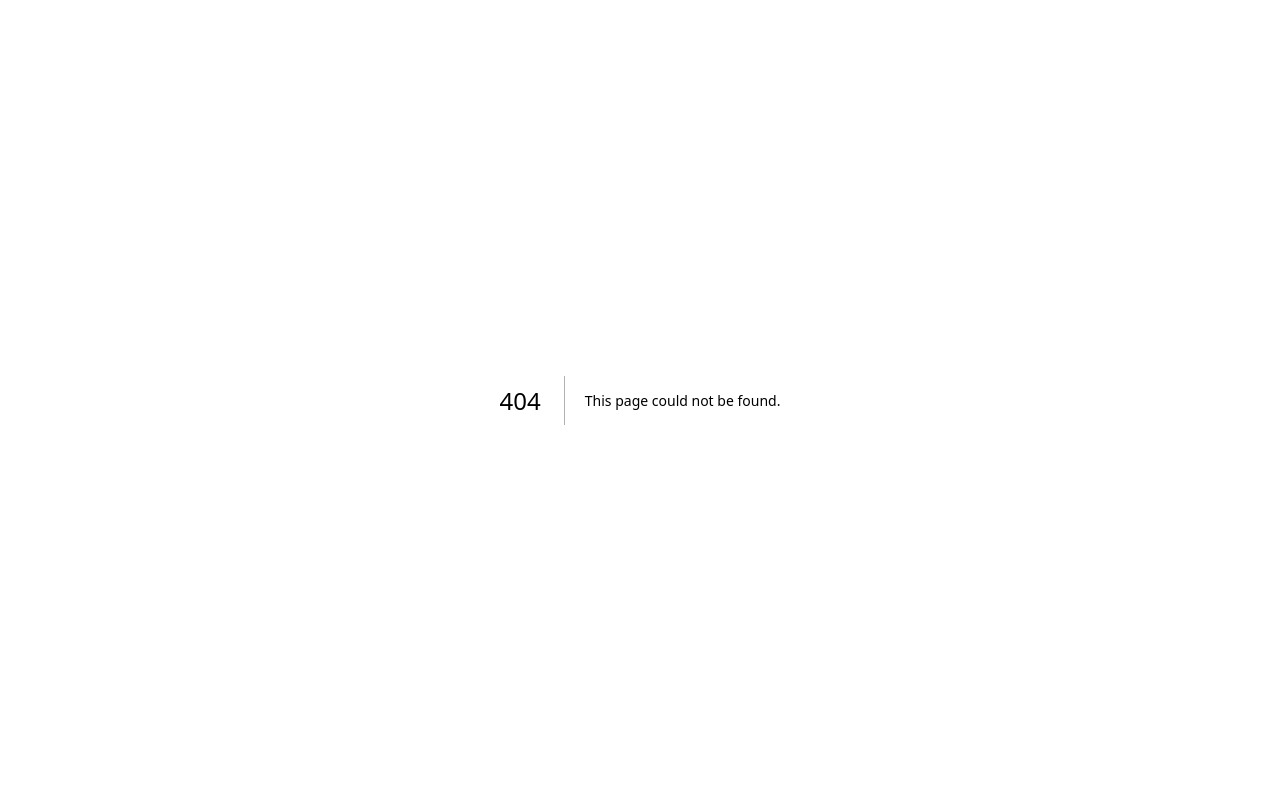
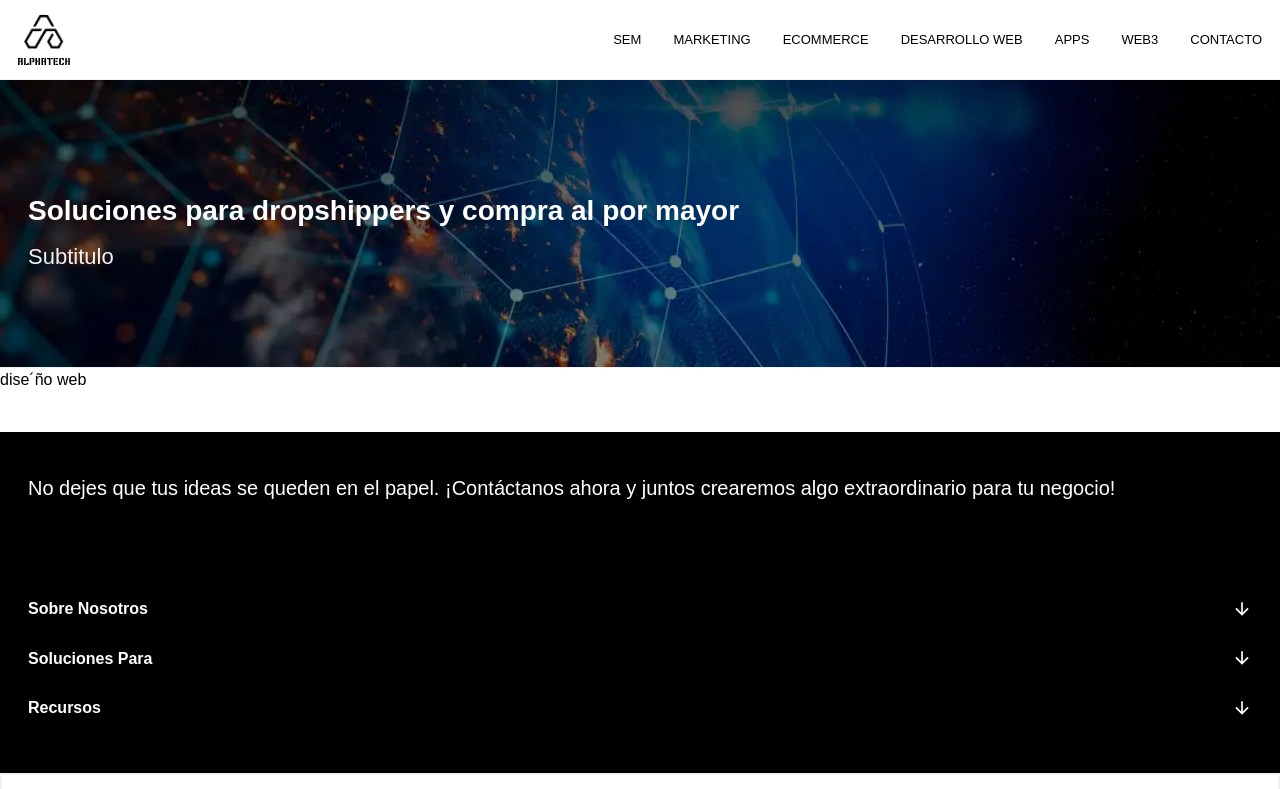
Before and after one commit to biigkeviindev/mainarquetype, a Next.js app: page /services/diseno-web in a window 1280 px wide. Before the commit this address had no page. Shown: the top 789 px of the page. Built offline with nearby package versions, Linux system fonts and the light colour scheme.

Commit message:
feat: add release candidate

```diff
--- /dev/null
+++ b/packages/LandingSdk/LandHeader.tsx
@@ -0,0 +1,30 @@
+import React from "react";
+import Layout from "../Layout/Layout";
+
+const LandHeader = ({ title, subtitle }: any) => {
+  const sectionStyle = {
+    backgroundImage: 'url("/bg-banner.webp")',
+    backgroundSize: "cover",
+    backgroundPosition: "center",
+    paddingBottom: "12px",
+    borderBottom: "1px solid #f1f2f3",
+  };
+
+  return (
+    <Layout>
+      <section
+        style={sectionStyle}
+        className="container flex items-center justify-center mx-auto py-10 px-7 h-72"
+      >
+        <div className="flex flex-col w-full h-full justify-center ">
+          <h1 className="text-[28px] text-white font-bold">{title}</h1>
+          <h2 className="text-[22px] text-[#f1f2f3] font-medium mt-3">
+            {subtitle}
+          </h2>
+        </div>
+      </section>
+    </Layout>
+  );
+};
+
+export default LandHeader;
--- a/packages/Main/constants/common.tsx
+++ b/packages/Main/constants/common.tsx
@@ -9,7 +9,7 @@ export const MENU_ITEMS = [
   },
   {
     content: <span>ECOMMERCE</span>,
-    url: "/services/seo-sem",
+    url: "/services/ecommerce",
   },
   {
     content: <span>DESARROLLO WEB</span>,
--- a/packages/Menu/Menu.tsx
+++ b/packages/Menu/Menu.tsx
@@ -75,11 +75,6 @@ const Menu = ({ items }: MenuProps) => {
             >
               Hablar con un experto
             </button>
-            {/* <TiThMenu
-              className="cursor-pointer"
-              color={scrollActive ? "white" : "black"}
-              size={22}
-            /> */}
             <MobileMenu
               items={items}
               colorIcon={scrollActive ? "white" : "black"}
--- /dev/null
+++ b/pages/services/apps.tsx
@@ -0,0 +1,22 @@
+import Banner from "@/packages/Banner/Banner";
+import Footer from "@/packages/Footer/Footer";
+import Layout from "@/packages/Layout/Layout";
+import MainBanner from "@/packages/Main/components/MainBanner";
+import MktBanner from "@/packages/Main/components/MktBanner";
+import {
+  linksFooterPage,
+  MainBannerText,
+  MENU_ITEMS,
+} from "@/packages/Main/constants/common";
+import Menu from "@/packages/Menu/Menu";
+
+export default function Home() {
+  return (
+    <main>
+      <Menu items={MENU_ITEMS} />
+      apps
+      <Banner title={MainBannerText} />
+      <Footer links={linksFooterPage} />
+    </main>
+  );
+}
--- /dev/null
+++ b/pages/services/blockchain.tsx
@@ -0,0 +1,22 @@
+import Banner from "@/packages/Banner/Banner";
+import Footer from "@/packages/Footer/Footer";
+import Layout from "@/packages/Layout/Layout";
+import MainBanner from "@/packages/Main/components/MainBanner";
+import MktBanner from "@/packages/Main/components/MktBanner";
+import {
+  linksFooterPage,
+  MainBannerText,
+  MENU_ITEMS,
+} from "@/packages/Main/constants/common";
+import Menu from "@/packages/Menu/Menu";
+
+export default function Home() {
+  return (
+    <main>
+      <Menu items={MENU_ITEMS} />
+      blockchain
+      <Banner title={MainBannerText} />
+      <Footer links={linksFooterPage} />
+    </main>
+  );
+}
--- /dev/null
+++ b/pages/services/diseno-web.tsx
@@ -0,0 +1,27 @@
+import Banner from "@/packages/Banner/Banner";
+import Footer from "@/packages/Footer/Footer";
+import LandHeader from "@/packages/LandingSdk/LandHeader";
+import Layout from "@/packages/Layout/Layout";
+import MainBanner from "@/packages/Main/components/MainBanner";
+import MktBanner from "@/packages/Main/components/MktBanner";
+import {
+  linksFooterPage,
+  MainBannerText,
+  MENU_ITEMS,
+} from "@/packages/Main/constants/common";
+import Menu from "@/packages/Menu/Menu";
+
+export default function Home() {
+  return (
+    <main>
+      <Menu items={MENU_ITEMS} />
+      <LandHeader
+        title="Soluciones para dropshippers y compra al por mayor"
+        subtitle="Subtitulo"
+      />
+      dise´ño web
+      <Banner title={MainBannerText} />
+      <Footer links={linksFooterPage} />
+    </main>
+  );
+}
--- /dev/null
+++ b/pages/services/ecommerce.tsx
@@ -0,0 +1,22 @@
+import Banner from "@/packages/Banner/Banner";
+import Footer from "@/packages/Footer/Footer";
+import Layout from "@/packages/Layout/Layout";
+import MainBanner from "@/packages/Main/components/MainBanner";
+import MktBanner from "@/packages/Main/components/MktBanner";
+import {
+  linksFooterPage,
+  MainBannerText,
+  MENU_ITEMS,
+} from "@/packages/Main/constants/common";
+import Menu from "@/packages/Menu/Menu";
+
+export default function Home() {
+  return (
+    <main>
+      <Menu items={MENU_ITEMS} />
+      ecommerce
+      <Banner title={MainBannerText} />
+      <Footer links={linksFooterPage} />
+    </main>
+  );
+}
--- /dev/null
+++ b/pages/services/marketing-digital.tsx
@@ -0,0 +1,22 @@
+import Banner from "@/packages/Banner/Banner";
+import Footer from "@/packages/Footer/Footer";
+import Layout from "@/packages/Layout/Layout";
+import MainBanner from "@/packages/Main/components/MainBanner";
+import MktBanner from "@/packages/Main/components/MktBanner";
+import {
+  linksFooterPage,
+  MainBannerText,
+  MENU_ITEMS,
+} from "@/packages/Main/constants/common";
+import Menu from "@/packages/Menu/Menu";
+
+export default function Home() {
+  return (
+    <main>
+      <Menu items={MENU_ITEMS} />
+      marketing
+      <Banner title={MainBannerText} />
+      <Footer links={linksFooterPage} />
+    </main>
+  );
+}
--- /dev/null
+++ b/pages/services/seo-sem.tsx
@@ -0,0 +1,22 @@
+import Banner from "@/packages/Banner/Banner";
+import Footer from "@/packages/Footer/Footer";
+import Layout from "@/packages/Layout/Layout";
+import MainBanner from "@/packages/Main/components/MainBanner";
+import MktBanner from "@/packages/Main/components/MktBanner";
+import {
+  linksFooterPage,
+  MainBannerText,
+  MENU_ITEMS,
+} from "@/packages/Main/constants/common";
+import Menu from "@/packages/Menu/Menu";
+
+export default function Home() {
+  return (
+    <main>
+      <Menu items={MENU_ITEMS} />
+      seo sem
+      <Banner title={MainBannerText} />
+      <Footer links={linksFooterPage} />
+    </main>
+  );
+}
```
Also changed, not shown: public/bg-banner.webp (added).
